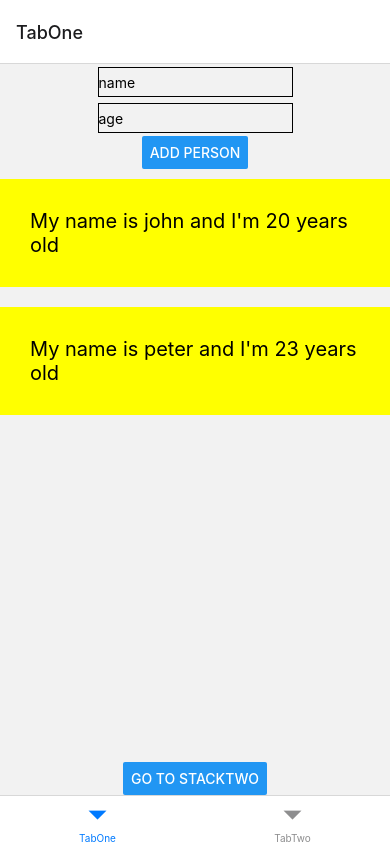
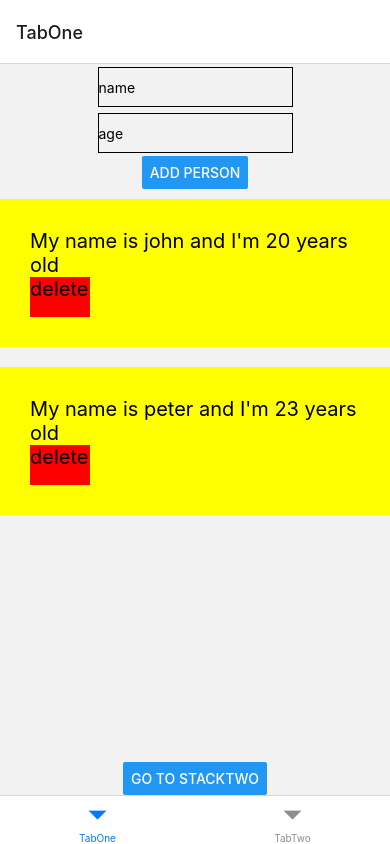
Before and after one commit to sungjinwi/rnPractice, a React Native app: screen /TabOne in a window 390 px wide. Built offline with nearby package versions, Linux system fonts and the light colour scheme.

Commit message:
FIX : people array changed from constant to state

```diff
--- a/package.json
+++ b/package.json
@@ -19,7 +19,8 @@
     "react-native-gesture-handler": "^2.12.0",
     "react-native-reanimated": "^3.3.0",
     "react-native-safe-area-context": "^4.6.3",
-    "react-native-screens": "^3.22.0"
+    "react-native-screens": "^3.22.0",
+    "react-native-vector-icons": "^9.2.0"
   },
   "devDependencies": {
     "@babel/core": "^7.20.0",
--- a/src/components/TabOneScreen.tsx
+++ b/src/components/TabOneScreen.tsx
@@ -6,21 +6,9 @@ import {
   FlatList,
   StyleSheet,
   Alert,
-  TextInput
+  TextInput,
+  TouchableOpacity
 } from 'react-native'
-
-
-const People = [
-  {
-    name: 'john',
-    age: 20
-  },
-  {
-    name: 'peter',
-    age: 23
-  },
-
-]
 
 type PersonProps = {
   name: string;
@@ -30,17 +18,37 @@ type PersonProps = {
 const Person = ({ name, age }: PersonProps) => (
   <View style={styles.item}>
     <Text style={styles.script}>My name is {name} and I'm {age} years old</Text>
+    <TouchableOpacity
+      style={{backgroundColor:'red', width:60, height:40}}
+    >
+      <Text style={{fontSize:20}}>delete</Text>
+    </TouchableOpacity>
   </View>
 )
 
 function TabOneScreen({ navigation }: any) {
+
+  const [people,setPeople] = useState(
+    [
+      {
+        name: 'john',
+        age: 20
+      },
+      {
+        name: 'peter',
+        age: 23
+      },
+    ]
+  )
+
   const [name, onChangeName] = useState('');
   const [age, onChangeAge] = useState('');
 
   const addPerson = ()=> {
-    People.push({name:name, age:Number(age)})
-    console.log(JSON.stringify(People))
+    setPeople([...people, {name:name, age:Number(age)}])
   }
+
+
 
   return (
     <View style={{ flex: 1, alignItems: 'center', justifyContent: 'center' }}>
@@ -64,7 +72,7 @@ function TabOneScreen({ navigation }: any) {
 
       </View>
       <FlatList
-        data={People}
+        data={people}
         renderItem={({ item }) => <Person name={item.name} age={item.age} />}
         keyExtractor={(item, index) => index.toString()}
       />
@@ -89,13 +97,12 @@ const styles = StyleSheet.create({
   script: {
     fontSize: 20
   },
-
   title: {
     fontSize: 30
   },
   input: {
     width: '50%',
-    height: 30,
+    height: 40,
     borderWidth: 1,
     margin: 3
   },
--- a/tsconfig.json
+++ b/tsconfig.json
@@ -1,3 +1,6 @@
 {
+  "compilerOptions": {
+    "jsx": "react-jsx"
+  },
   "extends": "@tsconfig/react-native/tsconfig.json"
 }
```
Also changed, not shown: 1 other file (tests, documents, lock files or other folders).
